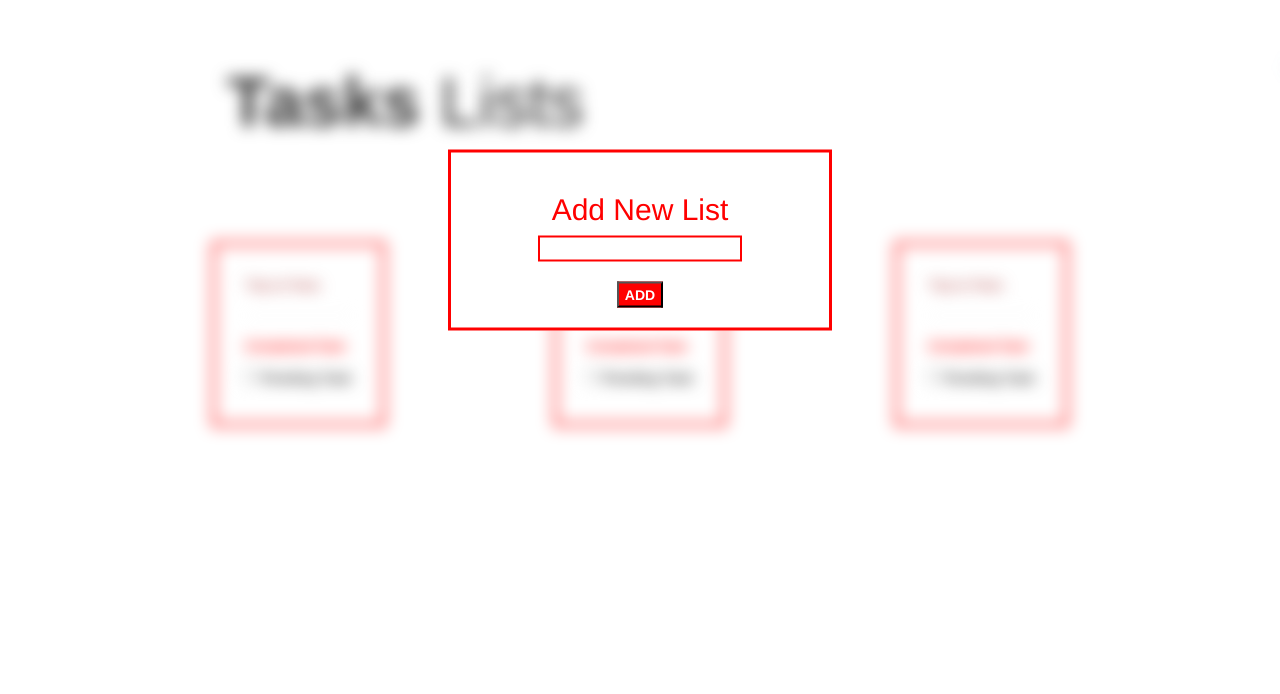
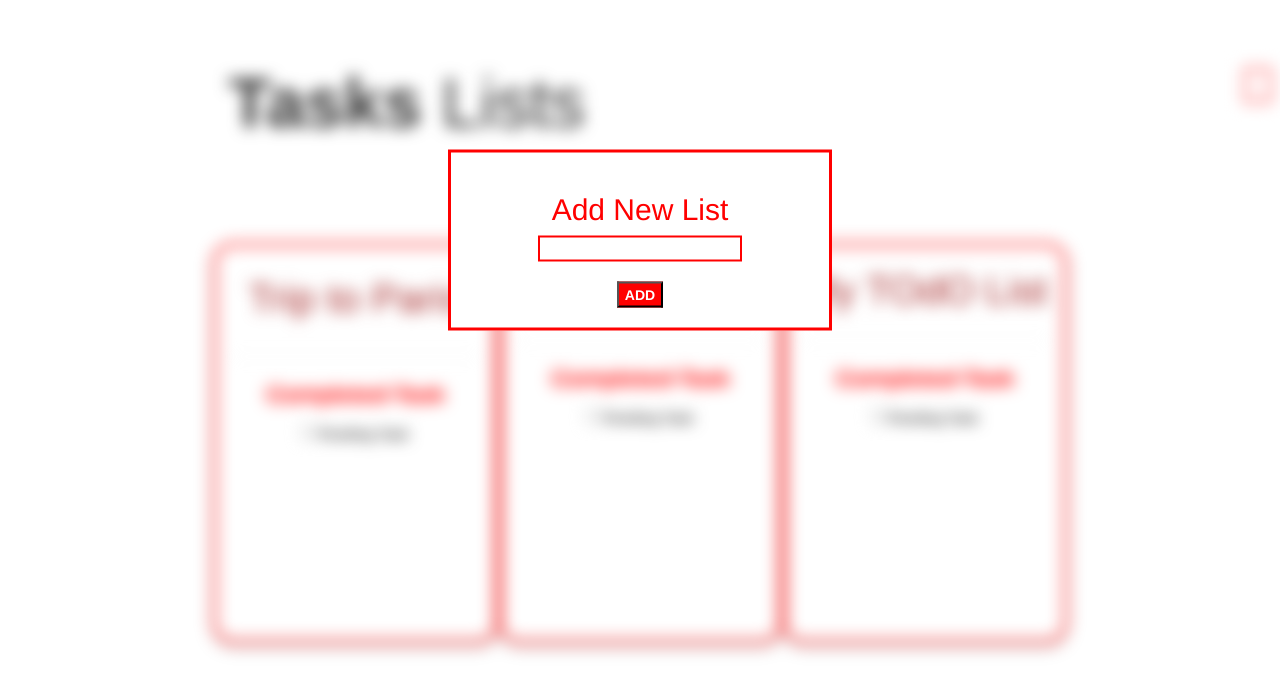
Before and after one commit to ranjithanagaraj0907/project-2, a plain HTML site: page index3.html in a window 1280 px wide. Shown: the part 160-854 px from the top of the page. Before the commit the page ends 800 px from the top, so only its background shows below. Drawn offline with nearby package versions, Linux system fonts and the light colour scheme.

Commit message:
project2

```diff
--- a/index3.html
+++ b/index3.html
@@ -10,49 +10,55 @@
     <link rel="stylesheet" href="https://pro.fontawesome.com/releases/v5.10.0/css/all.css" integrity="sha384-AYmEC3Yw5cVb3ZcuHtOA93w35dYTsvhLPVnYs9eStHfGJvOvKxVfELGroGkvsg+p" crossorigin="anonymous"/><body>
     </head>
 <body>
-    <div style="padding: 20px;margin: 15%;  filter: blur(8px);
-    -webkit-filter: blur(8px);
-    ">
+    <div style="border: 2px solid white ;filter: blur(8px);
+    -webkit-filter: blur(8px); ">
+        <div style="padding: 20px;margin: 15%;">
             <div class='container'>
-            <div class="align-left"><p><b>Tasks</b> <span style="font-weight: lighter;">Lists</span></p></div>
-            <div class="align-right">       <a href="./index3.html" class="fal fa-plus-circle"></a>
-               Add List
-              </a>
+                <div class="align-left"><p><b>Tasks</b> <span style="font-weight: lighter; ">Lists</span></p></div>
+                <div class="align-right">        <a href="./index3.html" class="fal fa-plus-circle" style="color: red; font-size: 3.5em; background-color: white;"></a>
+                    <span style="font-size: 20px;">Add List</span>
+
                 </div>
               </div>
             <br>
             <br>
             <br>
             <br>
-        <div style="display: flex;justify-content: space-between;">
-            <div style="border: 3px solid red; padding: 30px;">
-                <p style="color: brown;">
-                    Trip to Paris
+            <div class=" container1 ">
+                <div class="main">
+                    <a href="./index2.html"><span style="color: brown; font-size: 40px;">Trip to Paris</span> </a>
+                    <hr  style="color: brown;">
+                   <p style="color: red;  text-decoration: line-through;  font-size: 25px;">Completed Task</p>
+                   <input type="checkbox" id="vehicle1" name="vehicle1" value="Bike">
+                   <label for="vehicle1  font-size: 25px;"> Pending Task</label><br>
+                </div>
+                <div  class="main">
+                    <p style="color: brown; font-size: 40px;">
+                        My TOdO List
+                    </p>
+                    <hr style="color: brown;">
+                   <p style="color: red;  text-decoration: line-through; font-size: 25px;">Completed Task</p>
+                   <input type="checkbox" id="vehicle1" name="vehicle1" value="Bike">
+                   <label for="vehicle1" font-size: 25px;>  Pending Task</label><br>
+                </div>
+                <div  class="main">
+                    <p style="color: brown; font-size: 40px;">
+                        My TOdO List
                     </p>
                     <hr  style="color: brown;">
-               <p style="color: red;  text-decoration: line-through;">Completed Task</p>
+                   <p style="color: red;  text-decoration: line-through;  font-size: 25px;">Completed Task</p>
                    <input type="checkbox" id="vehicle1" name="vehicle1" value="Bike">
-               <label for="vehicle1">  Pending Task</label><br>
-            </div>
-            <div style="border: 3px solid red; padding: 30px;">
-                <p style="color: brown;">
-                    Trip to Paris
-                </p>
-                <hr  style="color: brown;">
-               <p style="color: red;  text-decoration: line-through;">Completed Task</p>
-               <input type="checkbox" id="vehicle1" name="vehicle1" value="Bike">
-               <label for="vehicle1"> Pending Task</label><br>
-            </div>
-            <div style="border: 3px solid red; padding: 30px;">
-                <p style="color: brown;">
-                    Trip to Paris
-                </p>
-                <hr  style="color: brown;">
-               <p style="color: red;  text-decoration: line-through;">Completed Task</p>
-               <input type="checkbox" id="vehicle1" name="vehicle1" value="Bike">
-               <label for="vehicle1">  Pending Task</label><br>
+                   <label for="vehicle1  font-size: 25px;">  Pending Task</label><br>
+
                 </div>
             </div>
+        </div>
+    </div>
+
+    <br>
+    <br>
+
+
 
     </div>
     <div class="bg-text">
```
Also changed, not shown: index.html (+2 -2 lines). Lines whose indentation alone changed are shown as unchanged.
